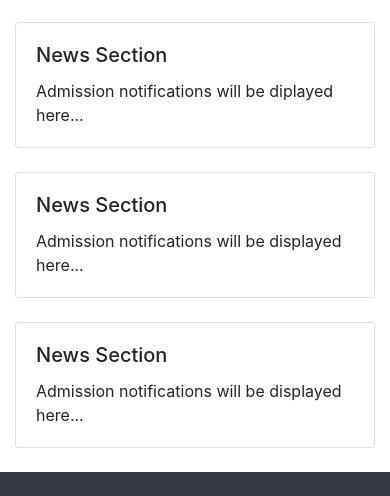
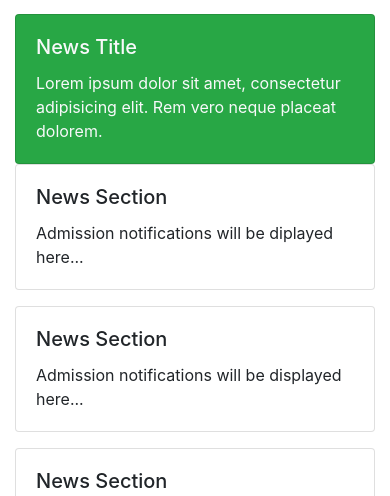
Before and after one commit to sayedsaddam/hafeez-institute, a CodeIgniter app: page /hafeez-institute/ in a window 390 px wide. Shown: the part 604-1100 px from the top of the page. Run offline with CodeIgniter, Linux system fonts and the light colour scheme; grey boxes are pictures that could not be loaded.

Commit message:
Modified the home page, fixed the slider and cards in the head section of home page.

```diff
--- a/application/views/home.php
+++ b/application/views/home.php
@@ -6,8 +6,8 @@
 </div>
 <div class="container-fluid">
     <div class="row">
-        <div class="col-xl-lg-6 col-md-8 col-sm-12">
-            <div id="carouselExampleIndicators" class="carousel slide mb-4" data-ride="carousel">
+        <div class="col-xl-lg-5 col-md-5 col-sm-12">
+            <div id="carouselExampleIndicators" class="carousel slide mb-3" data-ride="carousel">
                 <ol class="carousel-indicators">
                     <li data-target="#carouselExampleIndicators" data-slide-to="0" class="active"></li>
                     <li data-target="#carouselExampleIndicators" data-slide-to="1"></li>
@@ -45,24 +45,52 @@
                     <span class="sr-only">Next</span>
                 </a>
             </div>
+            <div class="card bg-success text-light">
+                <div class="card-body">
+                    <h5 class="card-title">News Title</h5>
+                    <p class="card-text">
+                        Lorem ipsum dolor sit amet, consectetur adipisicing elit. Rem vero neque placeat dolorem.
+                    </p>
+                </div>
+            </div>
         </div>
-        <div class="col-xl-lg-6 col-md-4 col-sm-12">
-            <div class="card">
+        <div class="col-xl-lg-4 col-md-4 col-sm-12">
+            <div class="card mb-3">
                 <div class="card-body">
                     <h5 class="card-title">News Section</h5>
                     <p class="card-text">Admission notifications will be diplayed here...</p>
                 </div>
-            </div><br>
-            <div class="card">
+            </div>
+            <div class="card mb-3">
                 <div class="card-body">
                     <h5 class="card-title">News Section</h5>
                     <p class="card-text">Admission notifications will be displayed here...</p>
                 </div>
-            </div><br>
-            <div class="card">
+            </div>
+            <div class="card mb-3">
                 <div class="card-body">
                     <h5 class="card-title">News Section</h5>
                     <p class="card-text">Admission notifications will be displayed here...</p>
+                </div>
+            </div>
+        </div>
+        <div class="col-xl-lg-3 col-md-3 col-sm-12">
+            <div class="card bg-info text-light mb-3">
+                <div class="card-body">
+                    <h5 class="card-title">New Title</h5>
+                    <p class="card-text">Some text will go here...</p>
+                </div>
+            </div>
+            <div class="card bg-info text-light mb-3">
+                <div class="card-body">
+                    <h5 class="card-title">New Title</h5>
+                    <p class="card-text">Some text will go here...</p>
+                </div>
+            </div>
+            <div class="card bg-info text-light mb-3">
+                <div class="card-body">
+                    <h5 class="card-title">New Title</h5>
+                    <p class="card-text">Some text will go here...</p>
                 </div>
             </div>
         </div>
```
